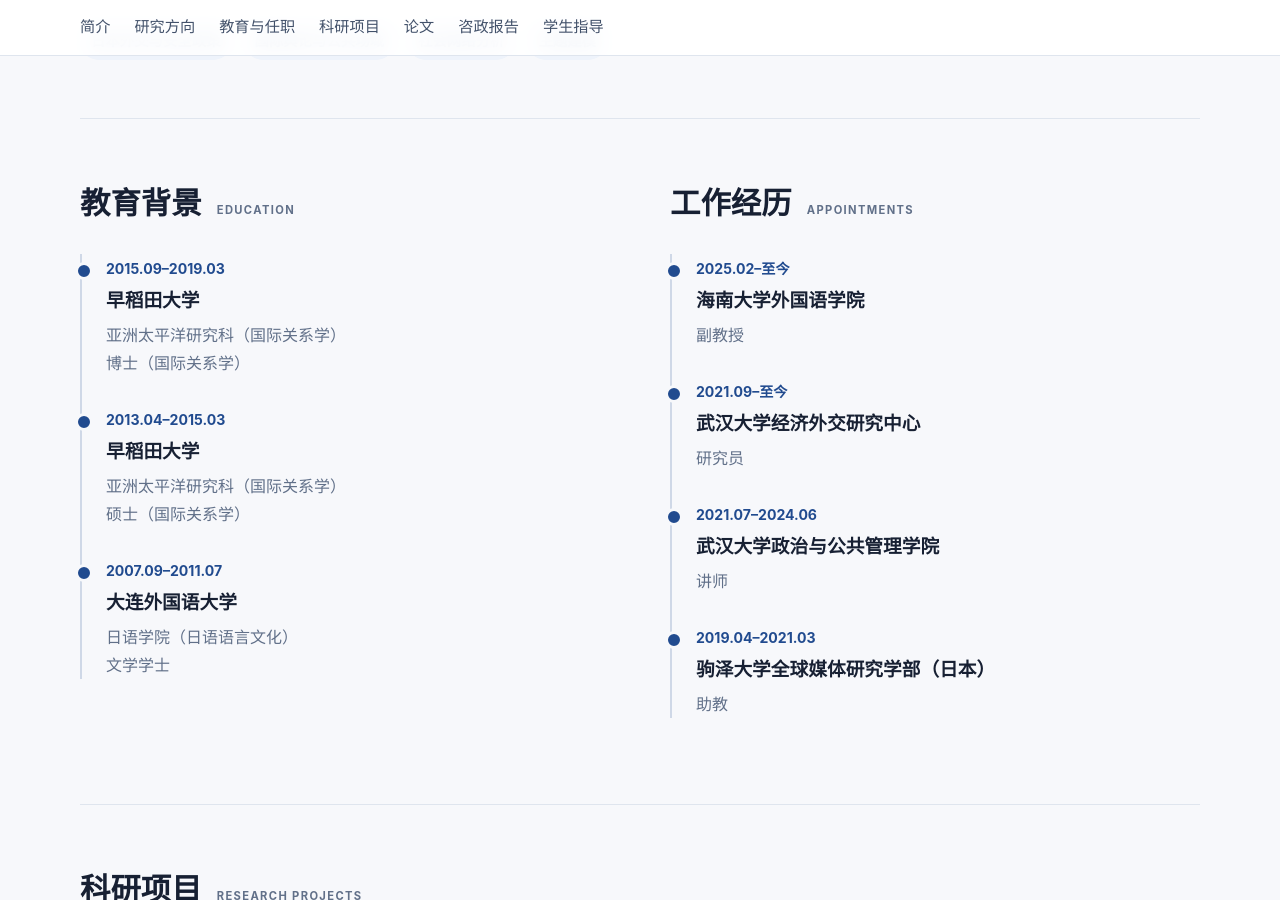
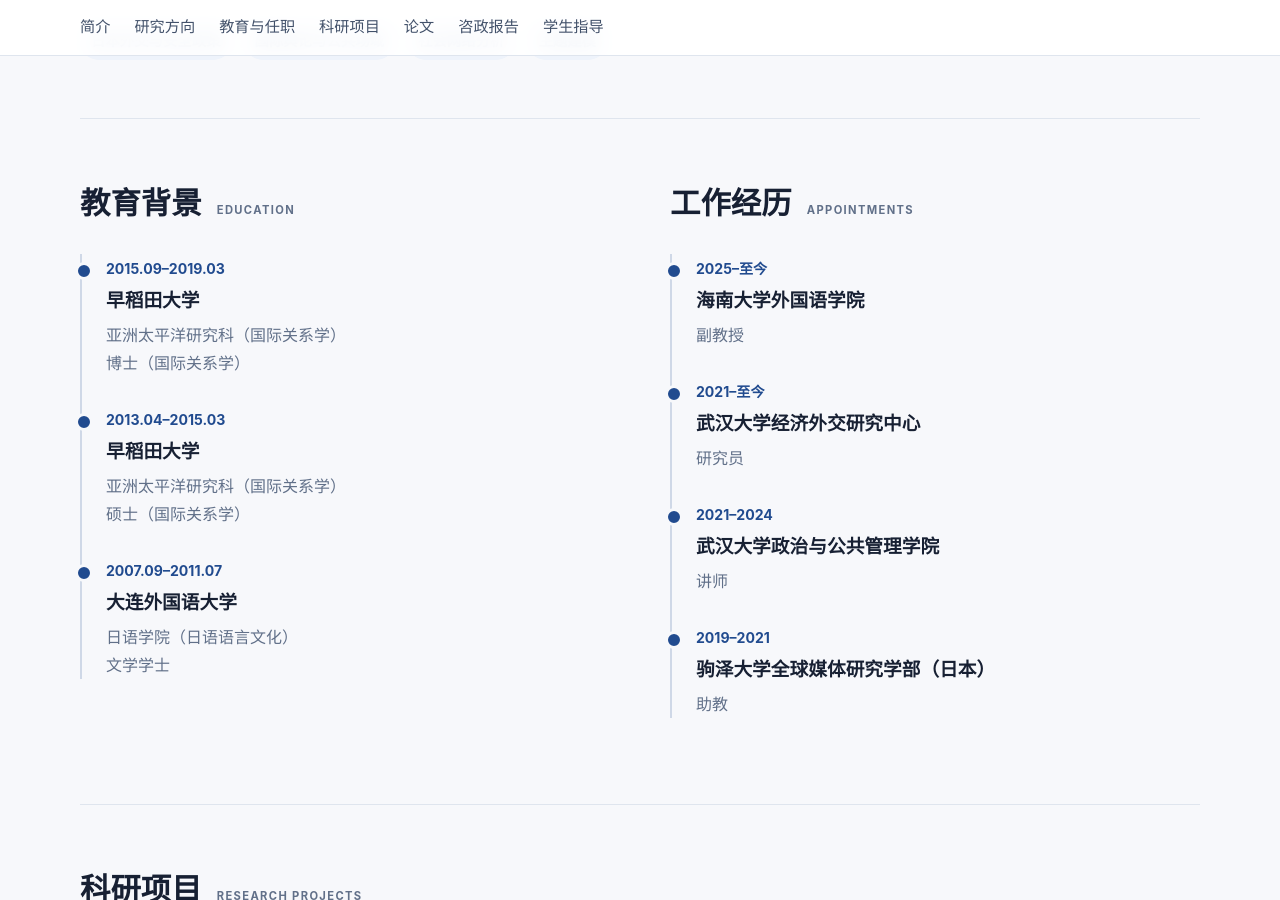
Before and after one commit to Tengfei1024/tengfeizhang, a Jekyll site: the page docs/index.html, which Jekyll copies as it is, in a window 1280 px wide and 900 px high, scrolled down 965 px. Built offline with Jekyll 4.4.1, drawn with Linux system fonts in a browser that asks for light colours; some of the changed text lies outside the part shown.

Commit message:
Update work experience and student counts in index.html

```diff
--- a/docs/index.html
+++ b/docs/index.html
@@ -77,10 +77,10 @@
       <div>
         <h2>工作经历 <span>Appointments</span></h2>
         <div class="timeline">
-          <article><time>2025.02–至今</time><h3>海南大学外国语学院</h3><p>副教授</p></article>
-          <article><time>2021.09–至今</time><h3>武汉大学经济外交研究中心</h3><p>研究员</p></article>
-          <article><time>2021.07–2024.06</time><h3>武汉大学政治与公共管理学院</h3><p>讲师</p></article>
-          <article><time>2019.04–2021.03</time><h3>驹泽大学全球媒体研究学部（日本）</h3><p>助教</p></article>
+          <article><time>2025–至今</time><h3>海南大学外国语学院</h3><p>副教授</p></article>
+          <article><time>2021–至今</time><h3>武汉大学经济外交研究中心</h3><p>研究员</p></article>
+          <article><time>2021–2024</time><h3>武汉大学政治与公共管理学院</h3><p>讲师</p></article>
+          <article><time>2019–2021</time><h3>驹泽大学全球媒体研究学部（日本）</h3><p>助教</p></article>
         </div>
       </div>
     </section>
```
Also changed, not shown: other parts of docs/index.html (+3 -3 lines).
